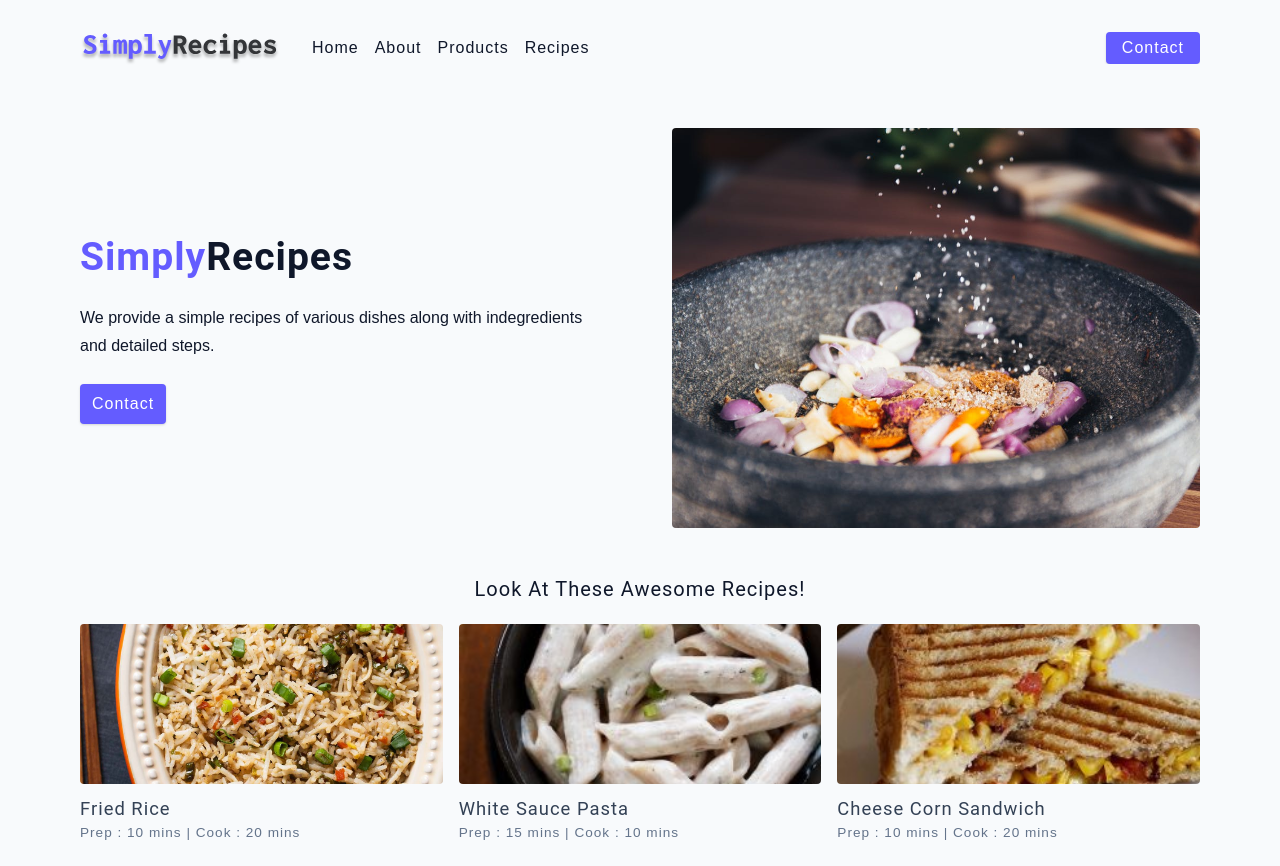
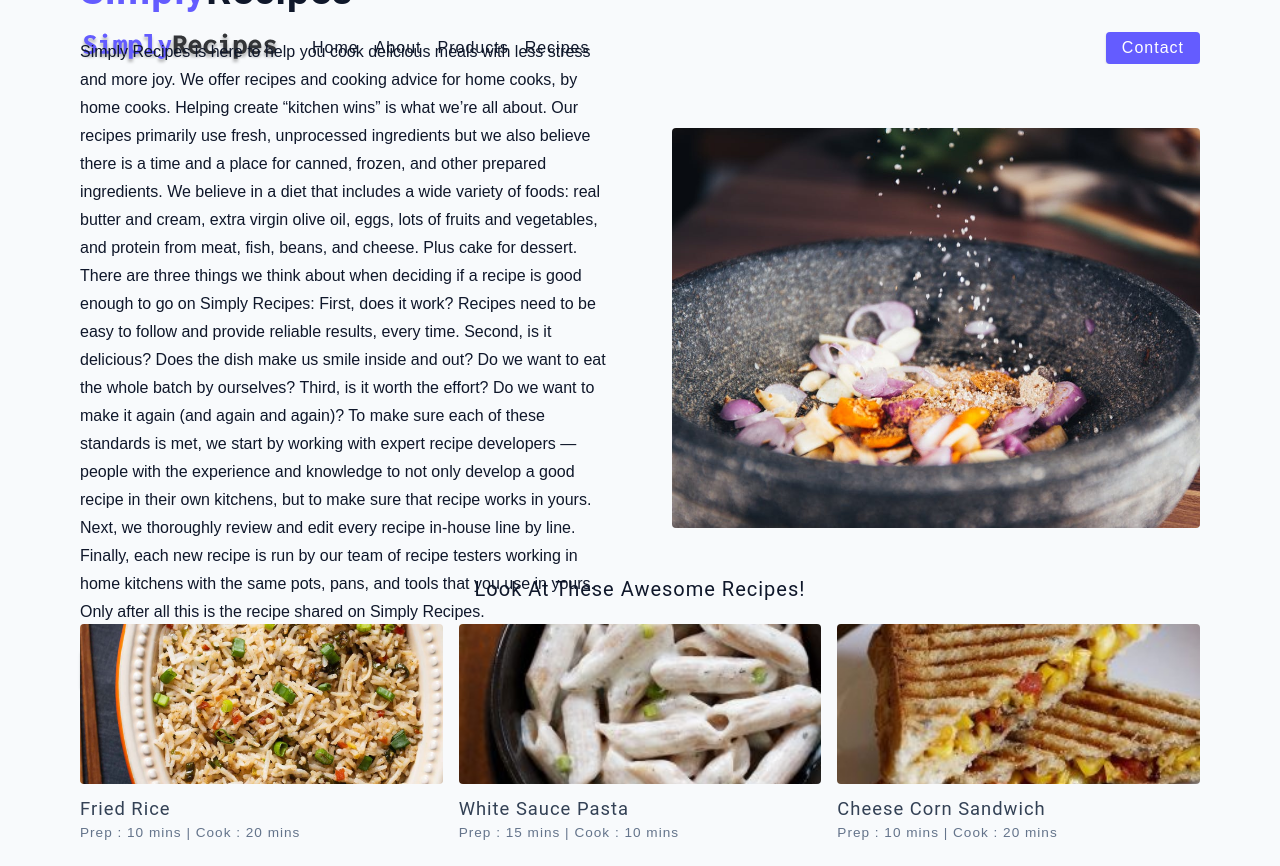
Before and after one commit to GaganBTS/Simply-recipes, a Django app: page /about in a window 1280 px wide. Shown: the top 866 px of the page. Run offline with Django 4.2, Linux system fonts and the light colour scheme; some libraries are stand-ins or nearby versions.

Commit message:
Update about.html

```diff
--- a/SimplyRecipes/templates/about.html
+++ b/SimplyRecipes/templates/about.html
@@ -7,7 +7,18 @@
       <article>
         <h2><span style="color:#645cff;">Simply</span>Recipes</h2>
         <p>
-          We provide a simple recipes of various dishes along with indegredients and detailed steps.
+               Simply Recipes is here to help you cook delicious meals with less stress and more joy. We offer recipes and cooking advice for home cooks, by home cooks. Helping create “kitchen wins” is what we’re all about.
+            Our recipes primarily use fresh, unprocessed ingredients but we also believe there is a time and a place for canned, frozen, and other prepared ingredients. We believe in a diet that includes a wide variety of foods: real butter and cream, extra virgin olive oil, eggs, lots of fruits and vegetables, and protein from meat, fish, beans, and cheese. Plus cake for dessert.
+
+There are three things we think about when deciding if a recipe is good enough to go on Simply Recipes:
+
+First, does it work? Recipes need to be easy to follow and provide reliable results, every time.
+
+Second, is it delicious? Does the dish make us smile inside and out? Do we want to eat the whole batch by ourselves?
+
+Third, is it worth the effort? Do we want to make it again (and again and again)?
+
+To make sure each of these standards is met, we start by working with expert recipe developers  — people with the experience and knowledge to not only develop a good recipe in their own kitchens, but to make sure that recipe works in yours. Next, we thoroughly review and edit every recipe in-house line by line. Finally, each new recipe is run by our team of recipe testers working in home kitchens with the same pots, pans, and tools that you use in yours. Only after all this is the recipe shared on Simply Recipes.
         </p>
 
         <a href="{%url 'contact'%}" class="btn"> contact </a>
```
